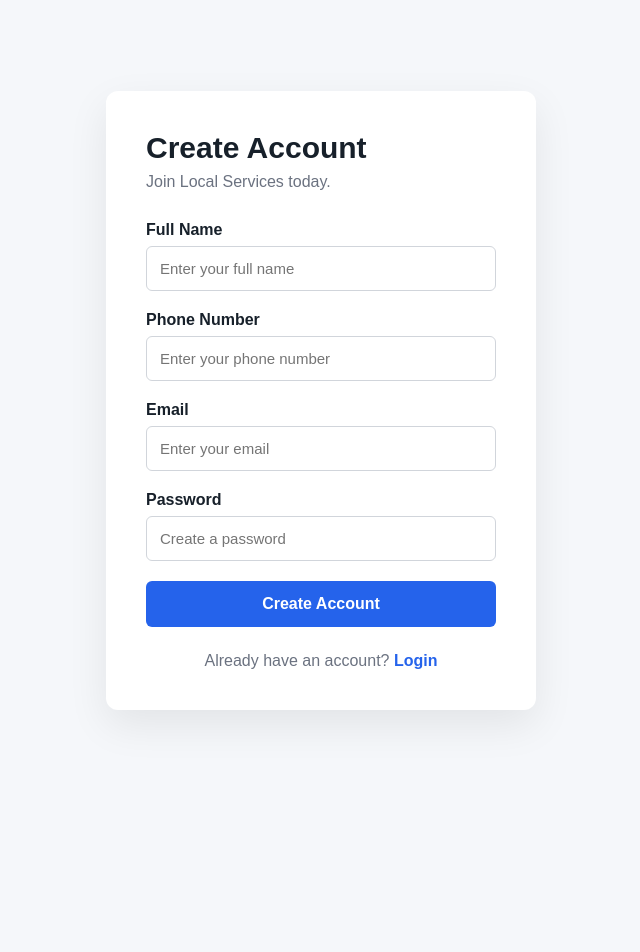
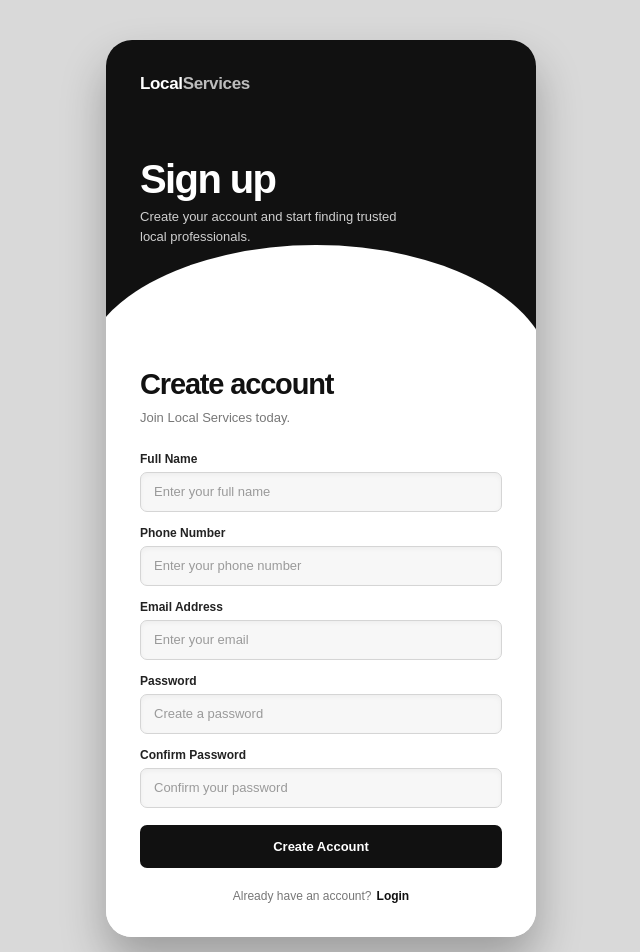
Before and after one commit to GeorgeMichael2001/local-services, a Next.js app: page /register in a window 1280 px wide. Shown: the top 952 px of the page, without its empty margins (319-959 px from the left). Before the commit the page ends 800 px from the top, so only its background shows below. Built offline with nearby package versions, Linux system fonts and the light colour scheme.

Commit message:
Improve login and registration styling

```diff
--- /dev/null
+++ b/src/app/login/login.module.css
@@ -0,0 +1,218 @@
+.page {
+  min-height: 100vh;
+  display: flex;
+  align-items: center;
+  justify-content: center;
+  padding: 40px 20px;
+  background: #d9d9d9;
+}
+
+.card {
+  position: relative;
+  width: 100%;
+  max-width: 430px;
+  min-height: 680px;
+  overflow: hidden;
+  background: #ffffff;
+  border-radius: 26px;
+  box-shadow: 0 24px 45px rgba(0, 0, 0, 0.28);
+}
+
+.blackSection {
+  position: relative;
+  height: 285px;
+  background: #111111;
+  color: #ffffff;
+  overflow: hidden;
+}
+
+.blackSection::after {
+  content: "";
+  position: absolute;
+  width: 470px;
+  height: 260px;
+  left: -25px;
+  bottom: -165px;
+  background: #ffffff;
+  border-radius: 50% 50% 0 0;
+}
+
+.blackContent {
+  position: relative;
+  z-index: 2;
+  padding: 34px 34px 0;
+}
+
+.brand {
+  margin: 0;
+  font-size: 17px;
+  font-weight: 700;
+  letter-spacing: -0.02em;
+}
+
+.brand span {
+  color: #bdbdbd;
+}
+
+.blackContent h1 {
+  margin: 65px 0 8px;
+  font-size: 38px;
+  line-height: 1;
+  letter-spacing: -0.04em;
+}
+
+.blackContent > p:last-child {
+  max-width: 250px;
+  margin: 0;
+  color: #cfcfcf;
+  font-size: 13px;
+  line-height: 1.5;
+}
+
+.formSection {
+  position: relative;
+  margin-top: -8px;
+  background: #ffffff;
+  z-index: 3;
+}
+
+.formContent {
+  padding: 42px 34px 34px;
+}
+
+.formContent h2 {
+  margin: 0;
+  color: #111111;
+  font-size: 32px;
+  line-height: 1;
+  letter-spacing: -0.04em;
+}
+
+.subtitle {
+  margin: 10px 0 28px;
+  color: #777777;
+  font-size: 13px;
+  line-height: 1.5;
+}
+
+.form {
+  display: flex;
+  flex-direction: column;
+  gap: 18px;
+}
+
+.formGroup {
+  display: flex;
+  flex-direction: column;
+  gap: 7px;
+}
+
+.formGroup label {
+  color: #222222;
+  font-size: 12px;
+  font-weight: 600;
+}
+
+.formGroup input {
+  width: 100%;
+  box-sizing: border-box;
+  height: 43px;
+  padding: 0 13px;
+  border: 1px solid #d5d5d5;
+  border-radius: 7px;
+  outline: none;
+  background: #f7f7f7;
+  color: #111111;
+  font-family: inherit;
+  font-size: 13px;
+  box-shadow: inset 0 2px 5px rgba(0, 0, 0, 0.04);
+}
+
+.formGroup input::placeholder {
+  color: #9a9a9a;
+}
+
+.formGroup input:focus {
+  border-color: #333333;
+  background: #ffffff;
+}
+
+.message {
+  margin: -2px 0 0;
+  padding: 9px 11px;
+  border-radius: 6px;
+  background: #f2f2f2;
+  color: #333333;
+  font-size: 12px;
+  line-height: 1.4;
+}
+
+.button {
+  width: 100%;
+  height: 45px;
+  margin-top: 5px;
+  border: none;
+  border-radius: 7px;
+  background: #111111;
+  color: #ffffff;
+  font-family: inherit;
+  font-size: 13px;
+  font-weight: 600;
+  cursor: pointer;
+}
+
+.button:hover {
+  background: #252525;
+}
+
+.button:disabled {
+  opacity: 0.55;
+  cursor: not-allowed;
+}
+
+.footer {
+  display: flex;
+  justify-content: center;
+  gap: 5px;
+  margin-top: 25px;
+  color: #777777;
+  font-size: 12px;
+}
+
+.footer a {
+  color: #111111;
+  font-weight: 700;
+  text-decoration: none;
+}
+
+.footer a:hover {
+  text-decoration: underline;
+}
+
+@media (max-width: 500px) {
+  .page {
+    padding: 20px 14px;
+  }
+
+  .card {
+    min-height: 650px;
+    border-radius: 20px;
+  }
+
+  .blackSection {
+    height: 265px;
+  }
+
+  .blackContent {
+    padding: 28px 26px 0;
+  }
+
+  .blackContent h1 {
+    margin-top: 58px;
+    font-size: 34px;
+  }
+
+  .formContent {
+    padding: 36px 26px 28px;
+  }
+}
--- a/src/app/register/page.tsx
+++ b/src/app/register/page.tsx
@@ -2,6 +2,8 @@
 
 import Link from "next/link";
 import { FormEvent, useState } from "react";
+
+import styles from "./register.module.css";
 
 export default function RegisterPage() {
   const [message, setMessage] = useState("");
@@ -13,11 +15,21 @@ export default function RegisterPage() {
     const form = event.currentTarget;
     const formData = new FormData(form);
 
+    const password = String(formData.get("password") || "");
+    const confirmPassword = String(
+      formData.get("confirmPassword") || ""
+    );
+
+    if (password !== confirmPassword) {
+      setMessage("Passwords do not match.");
+      return;
+    }
+
     const data = {
       fullName: formData.get("fullName"),
       phone: formData.get("phone"),
       email: formData.get("email"),
-      password: formData.get("password"),
+      password,
     };
 
     setLoading(true);
@@ -49,82 +61,137 @@ export default function RegisterPage() {
   }
 
   return (
-    <main className="auth-page">
-      <div className="auth-card">
-        <h1>Create Account</h1>
+    <main className={styles.page}>
+      <div className={styles.card}>
+        <div className={styles.blackSection}>
+          <div className={styles.blackContent}>
+            <p className={styles.brand}>
+              Local<span>Services</span>
+            </p>
 
-        <p className="auth-subtitle">
+            <h1>Sign up</h1>
+
+            <p>
+              Create your account and start finding trusted
+              local professionals.
+            </p>
+          </div>
+        </div>
+
+        <div className={styles.formSection}>
+          <div className={styles.formContent}>
+            <h2>Create account</h2>
+
+            <p className={styles.subtitle}>
               Join Local Services today.
             </p>
 
-        <form onSubmit={handleSubmit}>
-          <div className="form-group">
-            <label htmlFor="fullName">Full Name</label>
+            <form
+              onSubmit={handleSubmit}
+              className={styles.form}
+            >
+              <div className={styles.formGroup}>
+                <label htmlFor="fullName">
+                  Full Name
+                </label>
 
                 <input
                   id="fullName"
                   name="fullName"
                   type="text"
                   placeholder="Enter your full name"
+                  autoComplete="name"
                   required
                 />
               </div>
 
-          <div className="form-group">
-            <label htmlFor="phone">Phone Number</label>
+              <div className={styles.formGroup}>
+                <label htmlFor="phone">
+                  Phone Number
+                </label>
 
                 <input
                   id="phone"
                   name="phone"
                   type="tel"
                   placeholder="Enter your phone number"
+                  autoComplete="tel"
                   required
                 />
               </div>
 
-          <div className="form-group">
-            <label htmlFor="email">Email</label>
+              <div className={styles.formGroup}>
+                <label htmlFor="email">
+                  Email Address
+                </label>
 
                 <input
                   id="email"
                   name="email"
                   type="email"
                   placeholder="Enter your email"
+                  autoComplete="email"
                 />
               </div>
 
-          <div className="form-group">
-            <label htmlFor="password">Password</label>
+              <div className={styles.formGroup}>
+                <label htmlFor="password">
+                  Password
+                </label>
 
                 <input
                   id="password"
                   name="password"
                   type="password"
                   placeholder="Create a password"
+                  autoComplete="new-password"
+                  minLength={6}
                   required
-              minLength={6}
                 />
               </div>
 
-          <button
-            type="submit"
-            className="auth-button"
-            disabled={loading}
-          >
-            {loading ? "Creating Account..." : "Create Account"}
-          </button>
-        </form>
+              <div className={styles.formGroup}>
+                <label htmlFor="confirmPassword">
+                  Confirm Password
+                </label>
+
+                <input
+                  id="confirmPassword"
+                  name="confirmPassword"
+                  type="password"
+                  placeholder="Confirm your password"
+                  autoComplete="new-password"
+                  minLength={6}
+                  required
+                />
+              </div>
 
               {message && (
-          <p className="auth-footer">
+                <p className={styles.message}>
                   {message}
                 </p>
               )}
 
-        <p className="auth-footer">
-          Already have an account?{" "}
-          <Link href="/login">Login</Link>
-        </p>
+              <button
+                type="submit"
+                className={styles.button}
+                disabled={loading}
+              >
+                {loading
+                  ? "Creating Account..."
+                  : "Create Account"}
+              </button>
+            </form>
+
+            <div className={styles.footer}>
+              <span>Already have an account?</span>
+
+              <Link href="/login">
+                Login
+              </Link>
+            </div>
+          </div>
+        </div>
       </div>
     </main>
   );
--- /dev/null
+++ b/src/app/register/register.module.css
@@ -0,0 +1,218 @@
+.page {
+  min-height: 100vh;
+  display: flex;
+  align-items: center;
+  justify-content: center;
+  padding: 40px 20px;
+  background: #d9d9d9;
+}
+
+.card {
+  position: relative;
+  width: 100%;
+  max-width: 430px;
+  min-height: 760px;
+  overflow: hidden;
+  background: #ffffff;
+  border-radius: 26px;
+  box-shadow: 0 24px 45px rgba(0, 0, 0, 0.28);
+}
+
+.blackSection {
+  position: relative;
+  height: 300px;
+  background: #111111;
+  color: #ffffff;
+  overflow: hidden;
+}
+
+.blackSection::after {
+  content: "";
+  position: absolute;
+  width: 470px;
+  height: 260px;
+  left: -25px;
+  bottom: -165px;
+  background: #ffffff;
+  border-radius: 50% 50% 0 0;
+}
+
+.blackContent {
+  position: relative;
+  z-index: 2;
+  padding: 34px 34px 0;
+}
+
+.brand {
+  margin: 0;
+  font-size: 17px;
+  font-weight: 700;
+  letter-spacing: -0.02em;
+}
+
+.brand span {
+  color: #bdbdbd;
+}
+
+.blackContent h1 {
+  margin: 65px 0 8px;
+  font-size: 40px;
+  line-height: 1;
+  letter-spacing: -0.04em;
+}
+
+.blackContent > p:last-child {
+  max-width: 270px;
+  margin: 0;
+  color: #cfcfcf;
+  font-size: 13px;
+  line-height: 1.5;
+}
+
+.formSection {
+  position: relative;
+  margin-top: -8px;
+  background: #ffffff;
+  z-index: 3;
+}
+
+.formContent {
+  padding: 38px 34px 34px;
+}
+
+.formContent h2 {
+  margin: 0;
+  color: #111111;
+  font-size: 29px;
+  line-height: 1;
+  letter-spacing: -0.04em;
+}
+
+.subtitle {
+  margin: 9px 0 24px;
+  color: #777777;
+  font-size: 13px;
+  line-height: 1.5;
+}
+
+.form {
+  display: flex;
+  flex-direction: column;
+  gap: 14px;
+}
+
+.formGroup {
+  display: flex;
+  flex-direction: column;
+  gap: 6px;
+}
+
+.formGroup label {
+  color: #222222;
+  font-size: 12px;
+  font-weight: 600;
+}
+
+.formGroup input {
+  width: 100%;
+  box-sizing: border-box;
+  height: 40px;
+  padding: 0 13px;
+  border: 1px solid #d5d5d5;
+  border-radius: 7px;
+  outline: none;
+  background: #f7f7f7;
+  color: #111111;
+  font-family: inherit;
+  font-size: 13px;
+  box-shadow: inset 0 2px 5px rgba(0, 0, 0, 0.04);
+}
+
+.formGroup input::placeholder {
+  color: #9a9a9a;
+}
+
+.formGroup input:focus {
+  border-color: #333333;
+  background: #ffffff;
+}
+
+.message {
+  margin: 0;
+  padding: 9px 11px;
+  border-radius: 6px;
+  background: #f2f2f2;
+  color: #333333;
+  font-size: 12px;
+  line-height: 1.4;
+}
+
+.button {
+  width: 100%;
+  height: 43px;
+  margin-top: 3px;
+  border: none;
+  border-radius: 7px;
+  background: #111111;
+  color: #ffffff;
+  font-family: inherit;
+  font-size: 13px;
+  font-weight: 600;
+  cursor: pointer;
+}
+
+.button:hover {
+  background: #252525;
+}
+
+.button:disabled {
+  opacity: 0.55;
+  cursor: not-allowed;
+}
+
+.footer {
+  display: flex;
+  justify-content: center;
+  gap: 5px;
+  margin-top: 21px;
+  color: #777777;
+  font-size: 12px;
+}
+
+.footer a {
+  color: #111111;
+  font-weight: 700;
+  text-decoration: none;
+}
+
+.footer a:hover {
+  text-decoration: underline;
+}
+
+@media (max-width: 500px) {
+  .page {
+    padding: 20px 14px;
+  }
+
+  .card {
+    min-height: 730px;
+    border-radius: 20px;
+  }
+
+  .blackSection {
+    height: 280px;
+  }
+
+  .blackContent {
+    padding: 28px 26px 0;
+  }
+
+  .blackContent h1 {
+    margin-top: 58px;
+    font-size: 35px;
+  }
+
+  .formContent {
+    padding: 32px 26px 28px;
+  }
+}
```
Also changed, not shown: src/app/login/page.tsx (+53 -18 lines), src/app/dashboard/customer/request-service/request-service.module.css (line endings or trailing spaces), src/app/login/module.css (added). Lines whose indentation alone changed are shown as unchanged.
